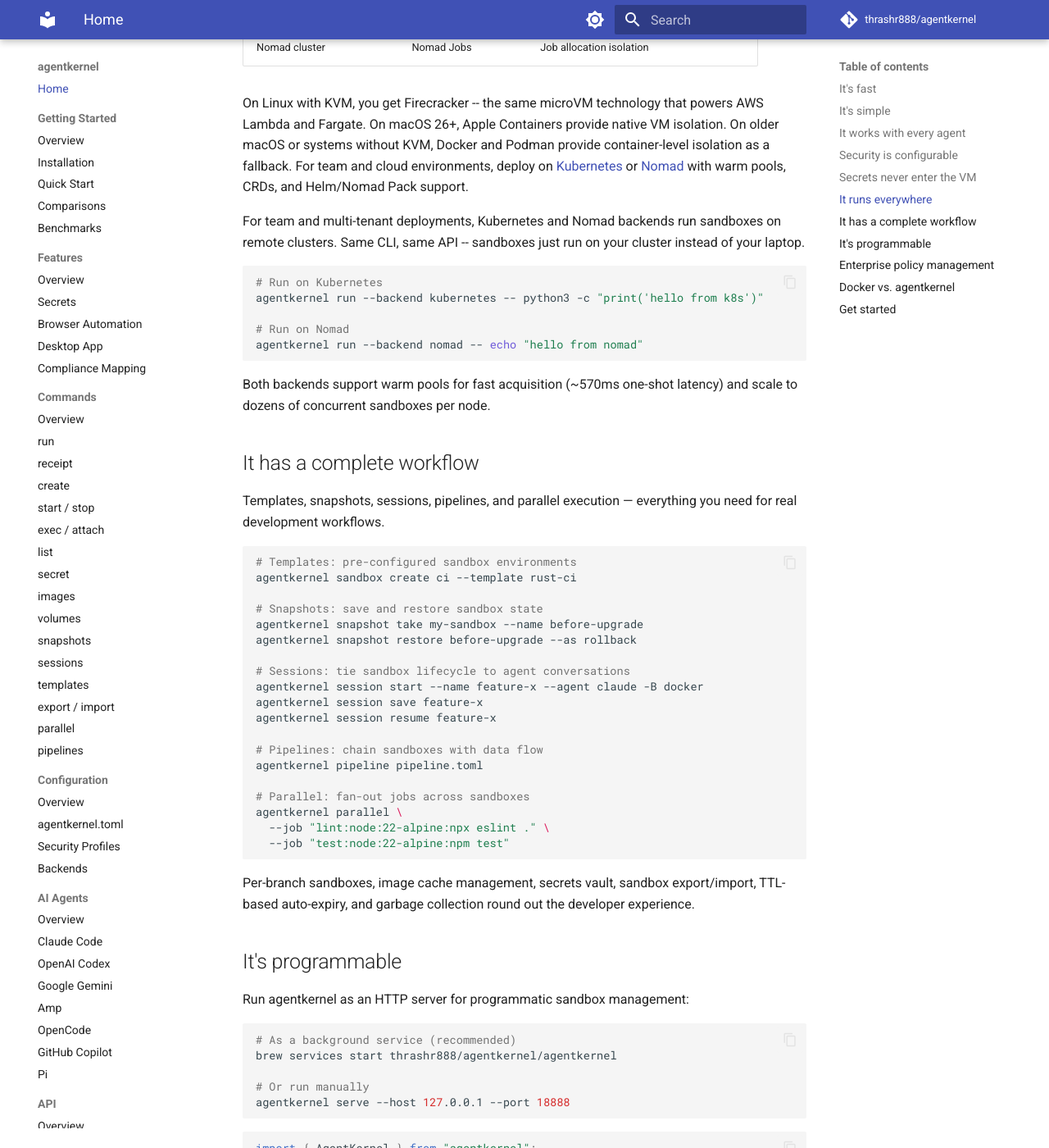
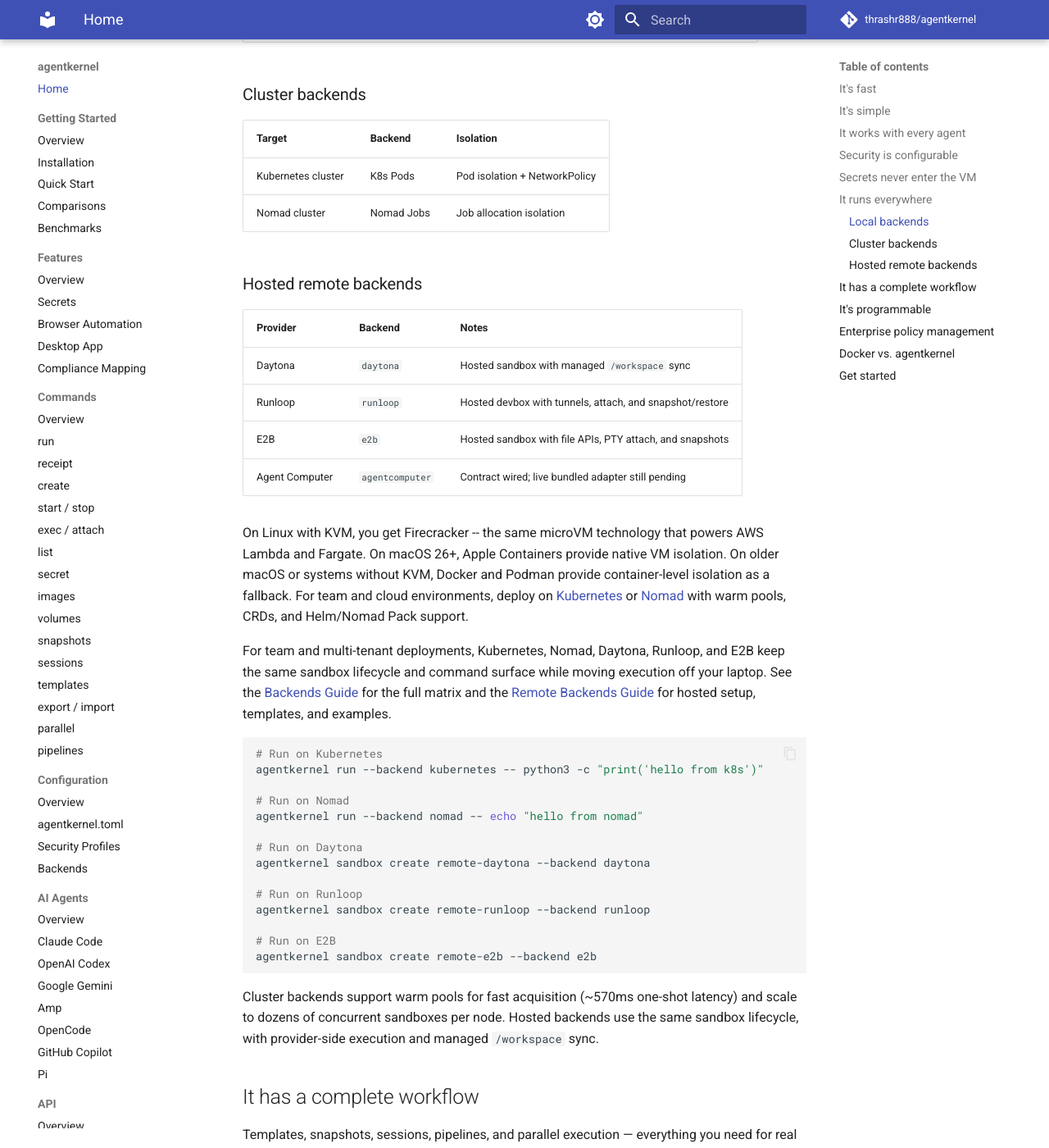
Before and after one commit to thrashr888/agentkernel, an MkDocs documentation site: the page built from docs/index.md, in a window 1280 px wide and 1400 px high, scrolled down 3495 px. Shown: the whole window at 82% size. Built offline with MkDocs 1.6.1 and Material for MkDocs 9.7.7, drawn with Linux system fonts in a browser that asks for light colours; comment, search, counter and statistics services are not loaded; some of the changed text lies outside the part shown.

Commit message:
Show the backend lineup in docs index

````diff
--- a/docs/index.md
+++ b/docs/index.md
@@ -110,7 +110,9 @@
 
 ## It runs everywhere
 
-agentkernel picks the best available backend automatically:
+agentkernel covers local, cluster, and hosted backends behind the same CLI and HTTP API.
+
+### Local backends
 
 | Platform | Backend | Isolation |
 |----------|---------|-----------|
@@ -118,12 +120,26 @@
 | Linux (x86_64, aarch64) | Hyperlight Wasm | Hypervisor + Wasm sandbox (experimental) |
 | macOS 26+ (Apple Silicon) | Apple Containers | Full VM isolation |
 | macOS (Apple Silicon, Intel) | Docker / Podman | Container isolation |
+
+### Cluster backends
+
+| Target | Backend | Isolation |
+|--------|---------|-----------|
 | Kubernetes cluster | K8s Pods | Pod isolation + NetworkPolicy |
 | Nomad cluster | Nomad Jobs | Job allocation isolation |
 
+### Hosted remote backends
+
+| Provider | Backend | Notes |
+|----------|---------|-------|
+| Daytona | `daytona` | Hosted sandbox with managed `/workspace` sync |
+| Runloop | `runloop` | Hosted devbox with tunnels, attach, and snapshot/restore |
+| E2B | `e2b` | Hosted sandbox with file APIs, PTY attach, and snapshots |
+| Agent Computer | `agentcomputer` | Contract wired; live bundled adapter still pending |
+
 On Linux with KVM, you get Firecracker -- the same microVM technology that powers AWS Lambda and Fargate. On macOS 26+, Apple Containers provide native VM isolation. On older macOS or systems without KVM, Docker and Podman provide container-level isolation as a fallback. For team and cloud environments, deploy on [Kubernetes](operations/kubernetes.md) or [Nomad](operations/nomad.md) with warm pools, CRDs, and Helm/Nomad Pack support.
 
-For team and multi-tenant deployments, Kubernetes and Nomad backends run sandboxes on remote clusters. Same CLI, same API -- sandboxes just run on your cluster instead of your laptop.
+For team and multi-tenant deployments, Kubernetes, Nomad, Daytona, Runloop, and E2B keep the same sandbox lifecycle and command surface while moving execution off your laptop. See the [Backends Guide](config/backends.md) for the full matrix and the [Remote Backends Guide](operations/remote.md) for hosted setup, templates, and examples.
 
 ```bash
 # Run on Kubernetes
@@ -131,9 +147,18 @@
 
 # Run on Nomad
 agentkernel run --backend nomad -- echo "hello from nomad"
+
+# Run on Daytona
+agentkernel sandbox create remote-daytona --backend daytona
+
+# Run on Runloop
+agentkernel sandbox create remote-runloop --backend runloop
+
+# Run on E2B
+agentkernel sandbox create remote-e2b --backend e2b
 ```
 
-Both backends support warm pools for fast acquisition (~570ms one-shot latency) and scale to dozens of concurrent sandboxes per node.
+Cluster backends support warm pools for fast acquisition (~570ms one-shot latency) and scale to dozens of concurrent sandboxes per node. Hosted backends use the same sandbox lifecycle, with provider-side execution and managed `/workspace` sync.
 
 ## It has a complete workflow
 
````
